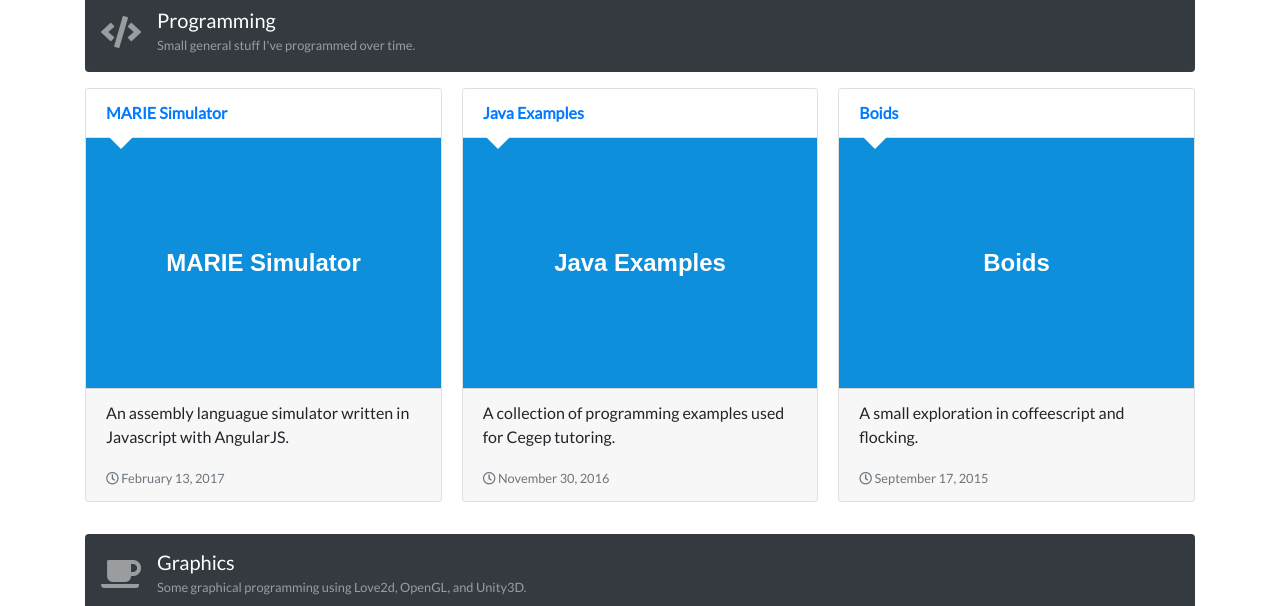
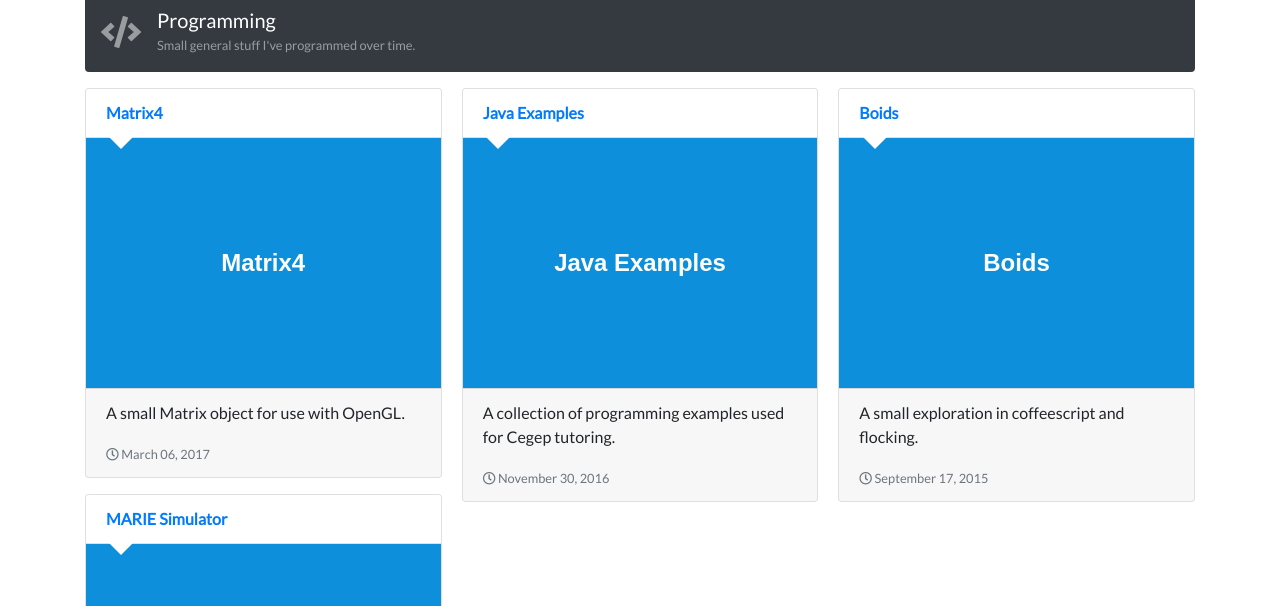
Before and after one commit to mathewmariani/mathewmariani.github.io, a Jekyll site: the page built from index.html, in a window 1280 px wide and 900 px high, scrolled down 820 px, cut to the strip 157-763 px from the top of the window. Built offline with Jekyll 4.4.1, drawn with Linux system fonts in a browser that asks for light colours; nearby versions of some CDN libraries.

Commit message:
added matrix4 to [programming]

```diff
--- a/_data/projects.yml
+++ b/_data/projects.yml
@@ -6,6 +6,12 @@ games:
     date: 2017-11-22
 
 programming:
+  - title: Matrix4
+    img:
+    description: A small Matrix object for use with OpenGL.
+    url: https://mathewmariani.com/marie-simulator/
+    date: 2017-03-06
+
   - title: MARIE Simulator
     img:
     description: An assembly languague simulator written in Javascript with AngularJS.
```
